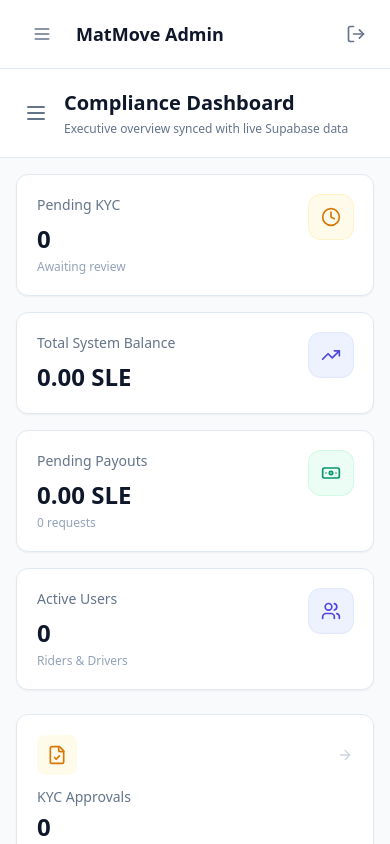
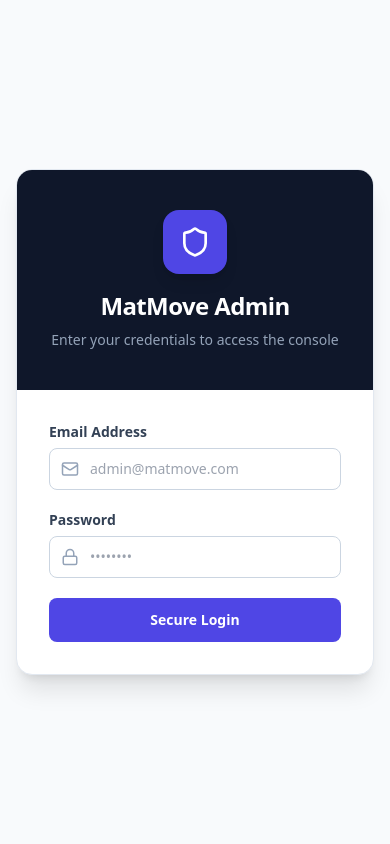
Before and after one commit to matmovesl-oss/matmove-admin, a React (Vite) app in the folder project/: page /dashboard in a window 390 px wide. Built offline with nearby package versions, Linux system fonts and the light colour scheme; no server answers; the database is empty.

Commit message:
feat: implement supabase auth guard, login page, and sign out button

```diff
--- a/project/src/App.tsx
+++ b/project/src/App.tsx
@@ -1,12 +1,15 @@
+import { useState, useEffect } from 'react';
 import { BrowserRouter, Routes, Route, Navigate } from 'react-router-dom';
+import { supabase } from './lib/supabase';
 import { Layout } from './components/Layout';
+import LoginPage from './pages/LoginPage';
 
 import DashboardPage from './pages/DashboardPage';
 import { KycPage } from './pages/KycPage';
 import { FinancialsPage } from './pages/FinancialsPage';
 import { PayoutsPage } from './pages/PayoutsPage';
 import UsersPage from './pages/UsersPage';
-import { StaffGovernancePage } from './pages/StaffGovernancePage'; // FIX: Added { } brackets here!
+import { StaffGovernancePage } from './pages/StaffGovernancePage';
 import { LogsPage } from './pages/LogsPage';
 
 import WalletsPage from './pages/WalletsPage';
@@ -16,6 +19,44 @@ import DispatchRadarPage from './pages/DispatchRadarPage';
 import { PricingPage } from './pages/PricingPage';
 
 export default function App() {
+  const [session, setSession] = useState<any>(null);
+  const [loading, setLoading] = useState(true);
+
+  useEffect(() => {
+    // Check active session on load
+    supabase.auth.getSession().then(({ data: { session } }) => {
+      setSession(session);
+      setLoading(false);
+    });
+
+    // Listen for login/logout events
+    const { data: { subscription } } = supabase.auth.onAuthStateChange((_event, session) => {
+      setSession(session);
+    });
+
+    return () => subscription.unsubscribe();
+  }, []);
+
+  if (loading) {
+    return (
+      <div className="flex h-screen items-center justify-center bg-slate-50">
+        <div className="h-8 w-8 animate-spin rounded-full border-b-2 border-indigo-600"></div>
+      </div>
+    );
+  }
+
+  // If no session exists, strictly lock the user to the Login Page
+  if (!session) {
+    return (
+      <BrowserRouter>
+        <Routes>
+          <Route path="*" element={<LoginPage />} />
+        </Routes>
+      </BrowserRouter>
+    );
+  }
+
+  // Authenticated Application
   return (
     <BrowserRouter>
       <Routes>
@@ -28,7 +69,6 @@ export default function App() {
           <Route path="/wallets" element={<WalletsPage />} />
           <Route path="/withdrawals" element={<WithdrawalsPage />} />
 
-          {/* SECURE SEPARATION */}
           <Route path="/users" element={<UsersPage />} />
           <Route path="/staff" element={<StaffGovernancePage />} />
           <Route path="/audit" element={<AuditPage />} />
--- a/project/src/components/Layout.tsx
+++ b/project/src/components/Layout.tsx
@@ -1,69 +1,76 @@
-import { useState, useEffect } from 'react';
-import { Outlet } from 'react-router-dom';
-import { Menu, LogOut, Loader2 } from 'lucide-react';
+import { Outlet, NavLink } from 'react-router-dom';
 import { supabase } from '../lib/supabase';
-import Sidebar from './Sidebar';
+import {
+  LayoutDashboard, Radar, Tag, FileCheck, Wallet,
+  Banknote, Users, UserCog, ScrollText, LogOut, Shield
+} from 'lucide-react';
 
 export function Layout() {
-  const [sidebarOpen, setSidebarOpen] = useState(false);
-  const [adminRole, setAdminRole] = useState<string | null>(null);
-  const [adminName, setAdminName] = useState<string>('Admin');
-  const [loading, setLoading] = useState(true);
 
-  useEffect(() => {
-    const fetchAdminProfile = async () => {
-      try {
-        const { data: { user } } = await supabase.auth.getUser();
-        if (!user) return;
-
-        const { data } = await supabase
-          .from('profiles')
-          .select('role, full_name')
-          .eq('id', user.id)
-          .single();
-
-        if (data) {
-          setAdminRole(data.role); // e.g., 'super_admin', 'admin_finance', etc.
-          setAdminName(data.full_name || 'Admin');
-        }
-      } catch (err) {
-        console.error('Failed to fetch admin role', err);
-      } finally {
-        setLoading(false);
-      }
-    };
-    fetchAdminProfile();
-  }, []);
-
-  const handleLogout = async () => {
+  const handleSignOut = async () => {
     await supabase.auth.signOut();
+    // Supabase will update the session state in App.tsx, which will instantly throw the user back to the LoginPage.
   };
 
-  if (loading) {
-    return <div className="flex h-screen items-center justify-center bg-slate-50"><Loader2 className="animate-spin text-indigo-600" size={32} /></div>;
-  }
+  const navItems = [
+    { to: '/dashboard', icon: LayoutDashboard, label: 'Overview' },
+    { to: '/dispatch', icon: Radar, label: 'Dispatch Radar' },
+    { to: '/pricing', icon: Tag, label: 'Vehicle Pricing' },
+    { to: '/kyc', icon: FileCheck, label: 'KYC & Onboarding' },
+    { to: '/wallets', icon: Wallet, label: 'Financial & Wallets' },
+    { to: '/withdrawals', icon: Banknote, label: 'Payouts & Withdrawals' },
+    { to: '/users', icon: Users, label: 'Customer Governance' },
+    { to: '/staff', icon: UserCog, label: 'Staff Governance' },
+    { to: '/audit', icon: ScrollText, label: 'System & Audit Logs' },
+  ];
 
   return (
-    <div className="flex h-screen bg-slate-50 font-sans text-slate-900 overflow-hidden relative">
-      <Sidebar open={sidebarOpen} onClose={() => setSidebarOpen(false)} adminRole={adminRole} adminName={adminName} />
+    <div className="flex h-screen bg-slate-50">
+      {/* Sidebar */}
+      <div className="w-64 bg-slate-900 text-slate-300 flex flex-col">
+        <div className="p-6 flex items-center gap-3 text-white">
+           <div className="bg-indigo-600 p-2 rounded-lg shadow-sm">
+             <Shield size={20} />
+           </div>
+           <div>
+             <span className="font-bold text-lg tracking-tight block">MatMove</span>
+             <span className="text-[10px] font-medium text-slate-400 uppercase tracking-widest block -mt-1">Admin Console</span>
+           </div>
+        </div>
 
-      <main className="flex-1 flex flex-col min-w-0 overflow-hidden lg:ml-72 h-screen">
-        <header className="bg-white border-b border-slate-200 px-6 py-4 flex items-center justify-between shrink-0 lg:hidden">
-          <div className="flex items-center gap-4">
-            <button onClick={() => setSidebarOpen(true)} className="p-2 text-slate-500 hover:bg-slate-100 rounded-lg">
-              <Menu size={20} />
-            </button>
-            <h1 className="text-lg font-bold text-slate-900">MatMove Admin</h1>
-          </div>
-          <button onClick={handleLogout} className="text-slate-500 hover:text-red-600 transition">
-            <LogOut size={20} />
+        <nav className="flex-1 px-4 space-y-1 overflow-y-auto">
+          {navItems.map((item) => (
+            <NavLink
+              key={item.to}
+              to={item.to}
+              className={({ isActive }) =>
+                `flex items-center gap-3 px-3 py-2.5 rounded-lg text-sm font-medium transition-colors ${
+                  isActive ? 'bg-indigo-600 text-white' : 'hover:bg-slate-800 hover:text-white'
+                }`
+              }
+            >
+              <item.icon size={18} />
+              {item.label}
+            </NavLink>
+          ))}
+        </nav>
+
+        {/* Sign Out Button */}
+        <div className="p-4 border-t border-slate-800">
+          <button
+            onClick={handleSignOut}
+            className="flex items-center justify-center gap-2 px-3 py-2.5 w-full rounded-lg text-sm font-bold text-slate-400 bg-slate-800/50 hover:bg-red-500 hover:text-white transition-all shadow-sm"
+          >
+            <LogOut size={16} />
+            Sign Out Session
           </button>
-        </header>
+        </div>
+      </div>
 
-        <div className="flex-1 overflow-auto relative bg-slate-50">
-          <Outlet />
-        </div>
-      </main>
+      {/* Main Content */}
+      <div className="flex-1 overflow-auto">
+        <Outlet />
+      </div>
     </div>
   );
 }
--- a/project/src/pages/LoginPage.tsx
+++ b/project/src/pages/LoginPage.tsx
@@ -1,54 +1,90 @@
 import { useState } from 'react';
-import { supabase } from '@/lib/supabase';
-import { ShieldCheck, Loader2 } from 'lucide-react';
+import { supabase } from '../lib/supabase';
+import { Shield, Loader2, Mail, Lock } from 'lucide-react';
 
 export default function LoginPage() {
   const [email, setEmail] = useState('');
   const [password, setPassword] = useState('');
   const [loading, setLoading] = useState(false);
-  const [error, setError] = useState('');
+  const [error, setError] = useState<string | null>(null);
 
   const handleLogin = async (e: React.FormEvent) => {
     e.preventDefault();
     setLoading(true);
-    setError('');
+    setError(null);
 
-    try {
-      const { error } = await supabase.auth.signInWithPassword({ email, password });
-      if (error) throw error;
-      window.location.href = '/dashboard';
-    } catch (err: any) {
-      setError(err.message || 'Invalid login credentials.');
+    const { error: authError } = await supabase.auth.signInWithPassword({
+      email,
+      password,
+    });
+
+    if (authError) {
+      setError(authError.message);
       setLoading(false);
     }
+    // If successful, the App.tsx session listener will automatically redirect to the dashboard
   };
 
   return (
-    <div className="min-h-screen bg-slate-900 flex flex-col justify-center py-12 sm:px-6 lg:px-8">
-      <div className="sm:mx-auto sm:w-full sm:max-w-md">
-        <div className="flex justify-center">
-          <div className="w-16 h-16 rounded-2xl bg-indigo-600 flex items-center justify-center shadow-lg shadow-indigo-900/50">
-            <ShieldCheck className="w-10 h-10 text-white" />
+    <div className="flex min-h-screen items-center justify-center bg-slate-50 p-4">
+      <div className="w-full max-w-md overflow-hidden rounded-2xl bg-white shadow-xl border border-slate-200">
+        <div className="bg-slate-900 px-8 py-10 text-center">
+          <div className="mx-auto flex h-16 w-16 items-center justify-center rounded-2xl bg-indigo-600 shadow-lg mb-4">
+            <Shield size={32} className="text-white" />
           </div>
+          <h1 className="text-2xl font-bold text-white tracking-tight">MatMove Admin</h1>
+          <p className="mt-2 text-sm text-slate-400">Enter your credentials to access the console</p>
         </div>
-        <h2 className="mt-6 text-center text-3xl font-extrabold text-white">MatMove Admin</h2>
-        <p className="mt-2 text-center text-sm text-slate-400">Sign in to the secure console</p>
-      </div>
 
-      <div className="mt-8 sm:mx-auto sm:w-full sm:max-w-md">
-        <div className="bg-slate-800 py-8 px-4 shadow sm:rounded-xl sm:px-10 border border-slate-700">
-          <form className="space-y-6" onSubmit={handleLogin}>
-            {error && <div className="bg-red-500/10 border border-red-500/50 text-red-400 p-3 rounded-lg text-sm text-center">{error}</div>}
+        <div className="p-8">
+          {error && (
+            <div className="mb-6 rounded-lg bg-red-50 p-4 text-sm text-red-600 border border-red-100 flex items-center justify-between">
+              <span>{error}</span>
+              <button onClick={() => setError(null)} className="font-bold hover:underline">Dismiss</button>
+            </div>
+          )}
+
+          <form onSubmit={handleLogin} className="space-y-5">
             <div>
-              <label className="block text-sm font-medium text-slate-300">Email address</label>
-              <input required type="email" value={email} onChange={(e) => setEmail(e.target.value)} className="mt-1 block w-full px-3 py-2 border border-slate-600 rounded-lg shadow-sm focus:ring-indigo-500 focus:border-indigo-500 sm:text-sm bg-slate-900 text-white" />
+              <label className="mb-1.5 block text-sm font-semibold text-slate-700">Email Address</label>
+              <div className="relative">
+                <div className="absolute inset-y-0 left-0 flex items-center pl-3 pointer-events-none text-slate-400">
+                  <Mail size={18} />
+                </div>
+                <input
+                  type="email"
+                  required
+                  value={email}
+                  onChange={(e) => setEmail(e.target.value)}
+                  className="block w-full rounded-lg border border-slate-300 bg-white py-2.5 pl-10 pr-4 text-sm text-slate-900 focus:border-indigo-600 focus:outline-none focus:ring-1 focus:ring-indigo-600"
+                  placeholder="admin@matmove.com"
+                />
+              </div>
             </div>
+
             <div>
-              <label className="block text-sm font-medium text-slate-300">Password</label>
-              <input required type="password" value={password} onChange={(e) => setPassword(e.target.value)} className="mt-1 block w-full px-3 py-2 border border-slate-600 rounded-lg shadow-sm focus:ring-indigo-500 focus:border-indigo-500 sm:text-sm bg-slate-900 text-white" />
+              <label className="mb-1.5 block text-sm font-semibold text-slate-700">Password</label>
+              <div className="relative">
+                <div className="absolute inset-y-0 left-0 flex items-center pl-3 pointer-events-none text-slate-400">
+                  <Lock size={18} />
+                </div>
+                <input
+                  type="password"
+                  required
+                  value={password}
+                  onChange={(e) => setPassword(e.target.value)}
+                  className="block w-full rounded-lg border border-slate-300 bg-white py-2.5 pl-10 pr-4 text-sm text-slate-900 focus:border-indigo-600 focus:outline-none focus:ring-1 focus:ring-indigo-600"
+                  placeholder="••••••••"
+                />
+              </div>
             </div>
-            <button type="submit" disabled={loading} className="w-full flex justify-center items-center gap-2 py-2.5 px-4 border border-transparent rounded-lg shadow-sm text-sm font-medium text-white bg-indigo-600 hover:bg-indigo-700 focus:outline-none focus:ring-2 focus:ring-offset-2 focus:ring-indigo-500 focus:ring-offset-slate-900 disabled:opacity-50 transition">
-              {loading ? <Loader2 size={18} className="animate-spin" /> : 'Sign In'}
+
+            <button
+              type="submit"
+              disabled={loading}
+              className="mt-6 flex w-full items-center justify-center gap-2 rounded-lg bg-indigo-600 px-4 py-3 text-sm font-bold text-white transition hover:bg-indigo-700 focus:outline-none focus:ring-2 focus:ring-indigo-600 focus:ring-offset-2 disabled:opacity-70"
+            >
+              {loading ? <Loader2 size={18} className="animate-spin" /> : 'Secure Login'}
             </button>
           </form>
         </div>
```
